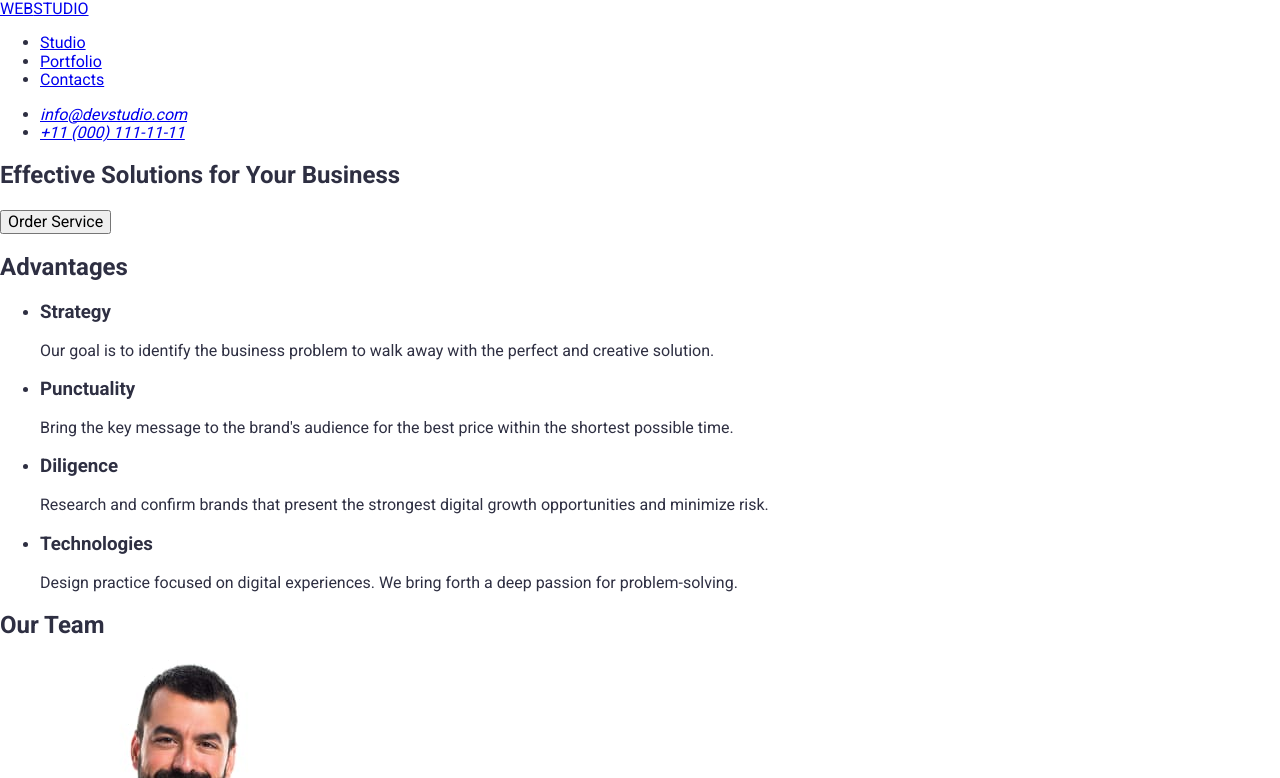
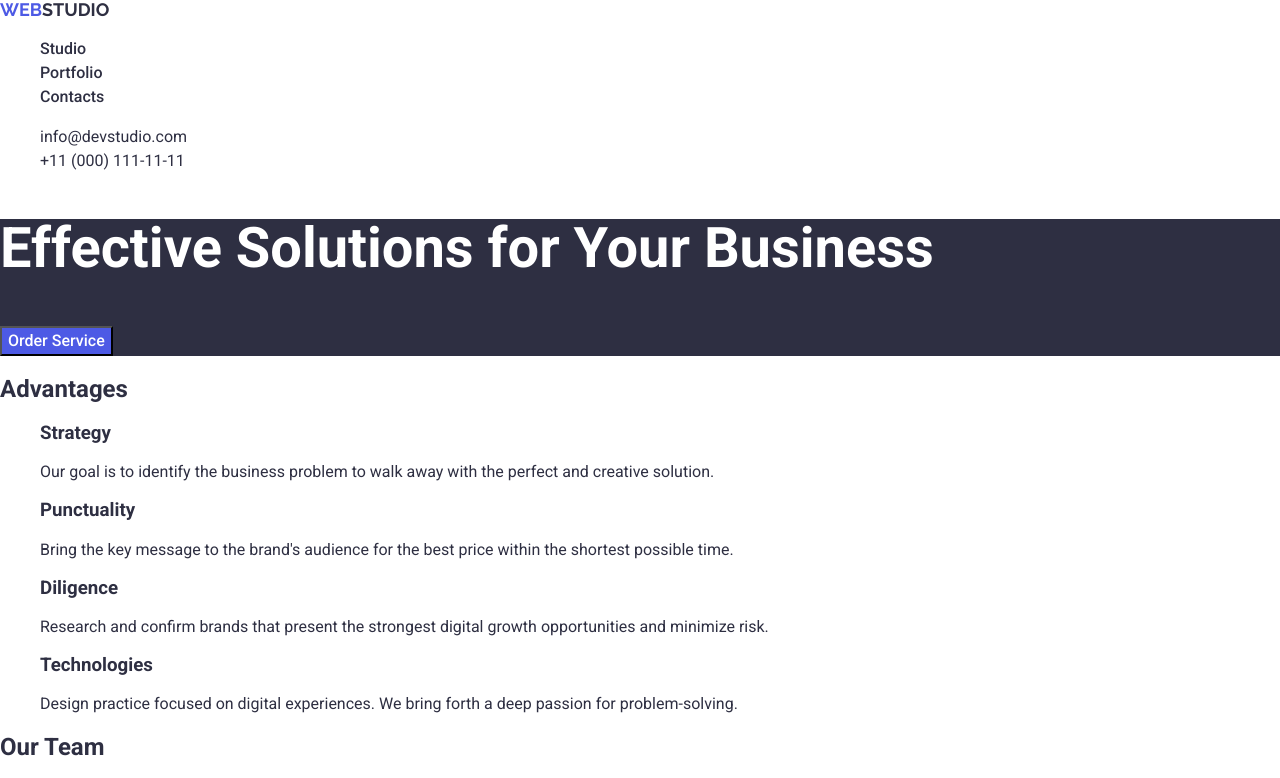
Before and after one commit to vanyashevcov/goit-markup-hw-02, a plain HTML site: page index.html in a window 1280 px wide. Shown: the top 778 px of the page. Drawn offline with nearby package versions, Linux system fonts and the light colour scheme.

Commit message:
Update html and css files

```diff
--- a/css/styles.css
+++ b/css/styles.css
@@ -7,3 +7,68 @@ button,
 a {
     cursor: pointer;
 }
+
+ul li {
+    list-style: none;
+}
+
+a {
+    text-decoration: none;
+    color: inherit;
+
+}
+
+/*Header*/
+
+
+
+nav > a {
+    text-decoration: none;
+    font-family: "Raleway", sans-serif;
+    font-size: 18px;
+    line-height: 1.16;
+    color: #4D5AE5;
+}
+
+.menu  a {
+    font-weight: 500;
+    font-size: 16px;
+    line-height: 1.5;
+}
+
+.logo {
+    color: #2E2F42;
+}
+
+address {
+    font-style: normal;
+}
+
+address a {
+    font-weight: 400;
+    font-size: 16px;
+    line-height: 1.5;
+
+}
+
+
+/* First section*/
+
+.banner {
+    background-color: #2E2F42;
+}
+
+.banner h1 {
+    font-weight: 700;
+    font-size: 56px;
+    line-height: 1.07;
+    color: #FFFFFF;
+}
+
+.banner button {
+    font-weight: 500;
+    font-size: 16px;
+    line-height: 1.5;
+    color: #FFFFFF;
+    background-color: #4D5AE5;
+}
--- a/index.html
+++ b/index.html
@@ -14,13 +14,14 @@
 
     <header>
         <nav>
-            <a href="./index.html">WEB<span>STUDIO</span></a>
-            <ul>
+            <a href="./index.html">WEB<span class="logo">STUDIO</span></a>
+            <ul class="menu">
                 <li><a href="#">Studio</a></li>
                 <li><a href="#">Portfolio</a></li>
                 <li><a href="#">Contacts</a></li>
             </ul>
         </nav>
+
         <address>
             <ul>
                 <li><a href="mailto:info@devstudio.com">info@devstudio.com</a></li>
@@ -30,7 +31,7 @@
     </header>
 
     <main>
-        <section>
+        <section class="banner">
             <h1>Effective Solutions for Your Business</h1>
             <button type="button">Order Service</button>
         </section>
```
